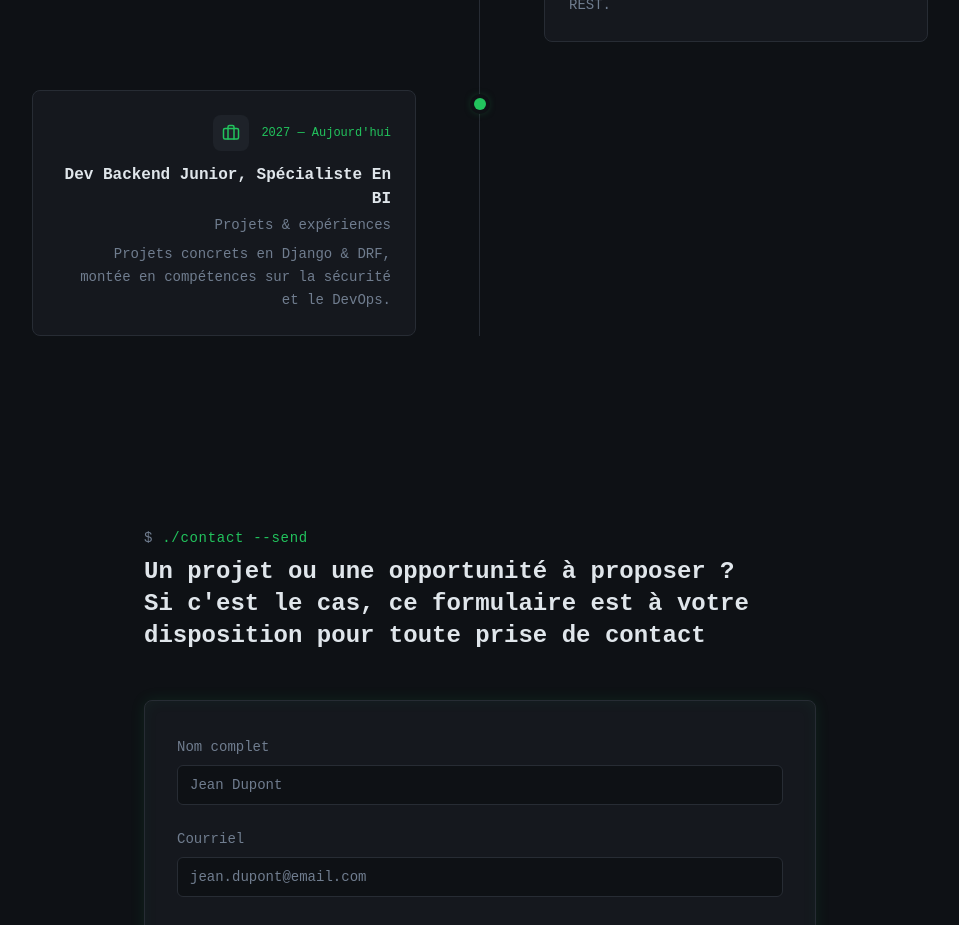
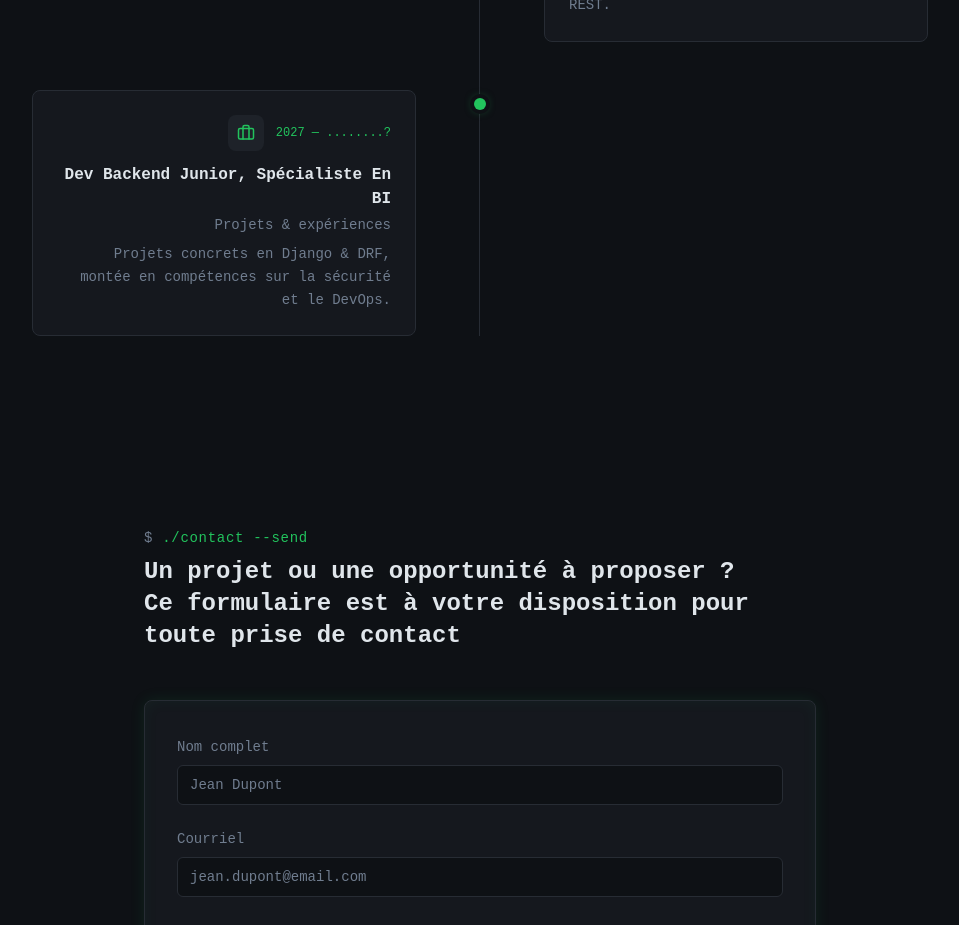
Before and after one commit to aboubacar69/portfolio, a React (Vite) app in the folder frontend/: page / in a window 1280 px wide. Shown: the part 5900-6825 px from the top of the page, without its empty margins (160-1119 px from the left). Built offline with nearby package versions, Linux system fonts and the light colour scheme; no server answers; the HTML template or start-up script is replaced by a standard one.

Commit message:
Modif sur ContactSection et ParcoursSection

```diff
--- a/frontend/src/components/ContactSection.tsx
+++ b/frontend/src/components/ContactSection.tsx
@@ -55,7 +55,7 @@ const ContactSection = () => {
           </p>
           <h3 className="text-2xl md:text-2xl font-bold text-foreground">
             Un projet ou une opportunité à proposer ? <br />
-            Si c'est le cas, ce formulaire est à votre disposition
+            Ce formulaire est à votre disposition
             pour toute prise de contact
           </h3>
         </div>
--- a/frontend/src/components/ParcoursSection.tsx
+++ b/frontend/src/components/ParcoursSection.tsx
@@ -39,7 +39,7 @@ const parcours: ParcoursItem[] = [
     icon: Code2,
   },
   {
-    year: '2027 — Aujourd\'hui',
+    year: '2027 — ........?',
     title: 'Dev Backend Junior, Spécialiste En BI ',
     location: 'Projets & expériences',
     description: 'Projets concrets en Django & DRF, montée en compétences sur la sécurité et le DevOps.',
```
